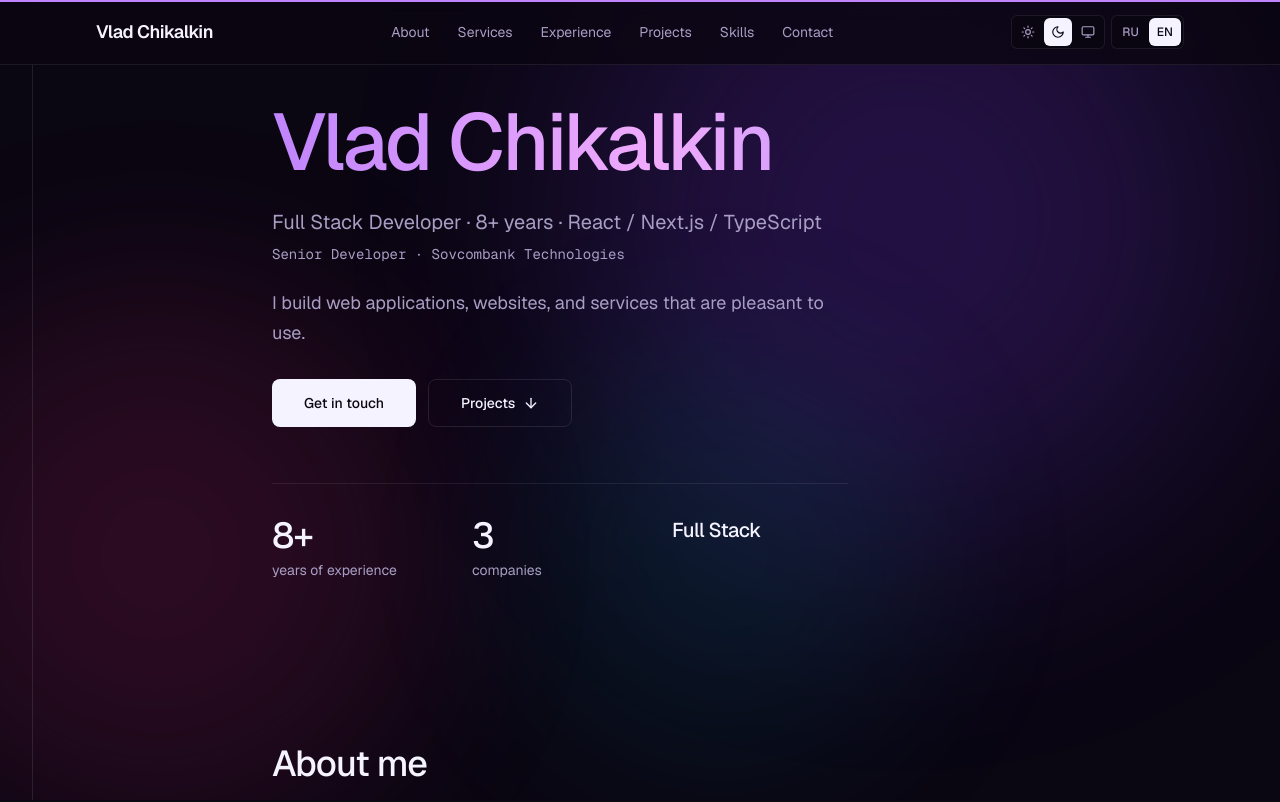
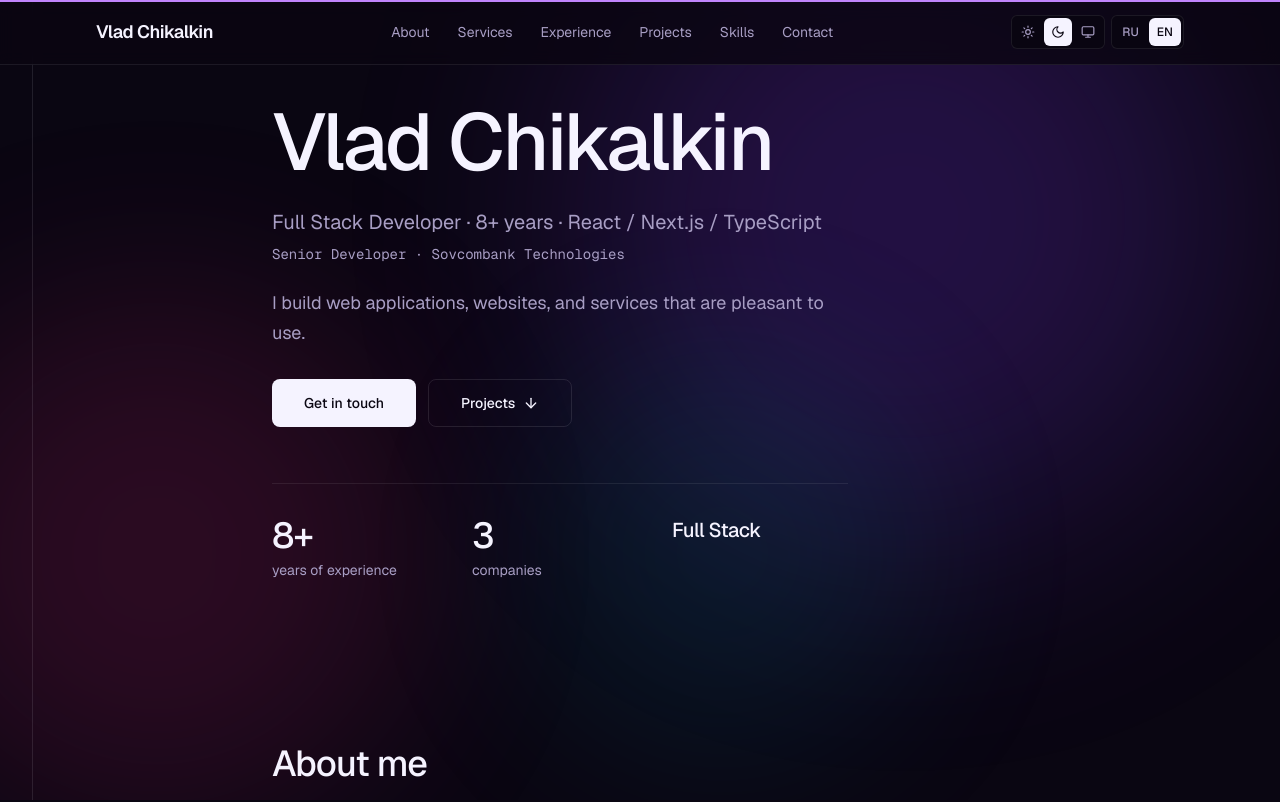
Before and after one commit to vchikalkin/portfolio2, a Next.js app: page /en in a window 1280 px wide. Shown: the top 802 px of the page. Built offline with nearby package versions, Linux system fonts and the light colour scheme.

Commit message:
Update HeroContent styles: Changed gradient text class to text-foreground for improved color consistency and readability.

```diff
--- a/components/sections/hero-content.tsx
+++ b/components/sections/hero-content.tsx
@@ -31,7 +31,7 @@ export function HeroContent({
       <div className="relative max-w-3xl">
         <h1
           id="hero-title"
-          className="text-[clamp(2.5rem,7vw,5rem)] leading-[1.05] font-medium tracking-[-0.03em] gradient-text"
+          className="text-[clamp(2.5rem,7vw,5rem)] leading-[1.05] font-medium tracking-[-0.03em] text-foreground"
         >
           {name}
         </h1>
```
